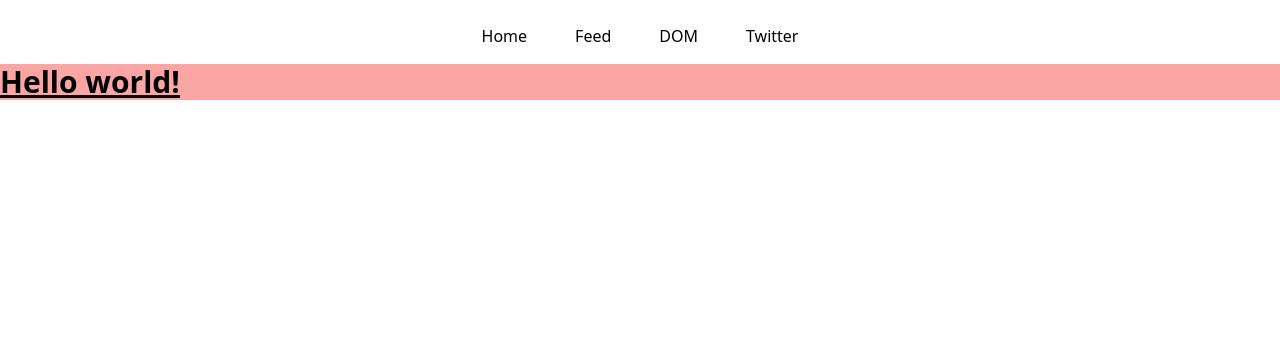
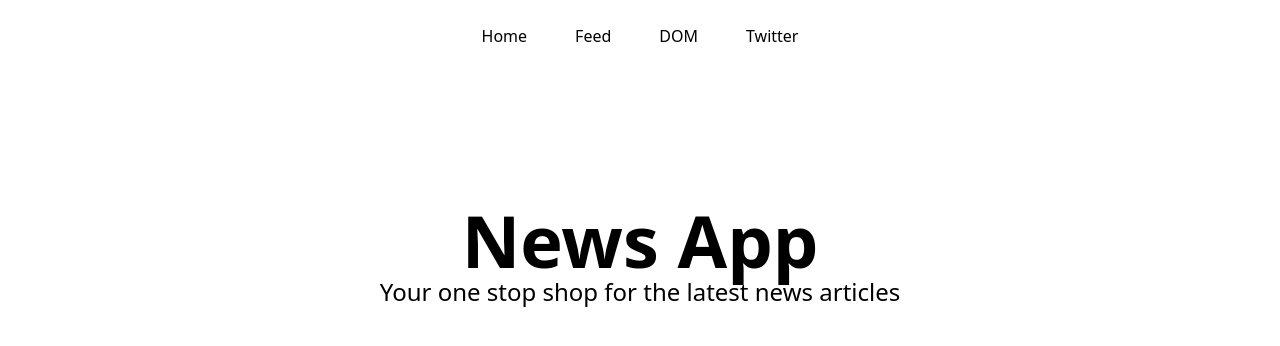
Before and after one commit to ferruhcihan/next.js-news-app, a Next.js app: page / in a window 1280 px wide. Shown: the top 346 px of the page. Built offline with nearby package versions, Linux system fonts and the light colour scheme.

Commit message:
feat:update home page

```diff
--- a/pages/index.tsx
+++ b/pages/index.tsx
@@ -1,5 +1,12 @@
 export default function Home() {
   return (
-    <h1 className="bg-red-300 text-3xl font-bold underline">Hello world!</h1>
+    <div className="h-96 flex flex-col items-center justify-center">
+      <h1 className="m-0 text-7xl text-center font-bold">
+        <span className="text-blue">News</span> App
+      </h1>
+      <p className="text-2xl text-center leading-8">
+        Your one stop shop for the latest news articles
+      </p>
+    </div>
   );
 }
```
